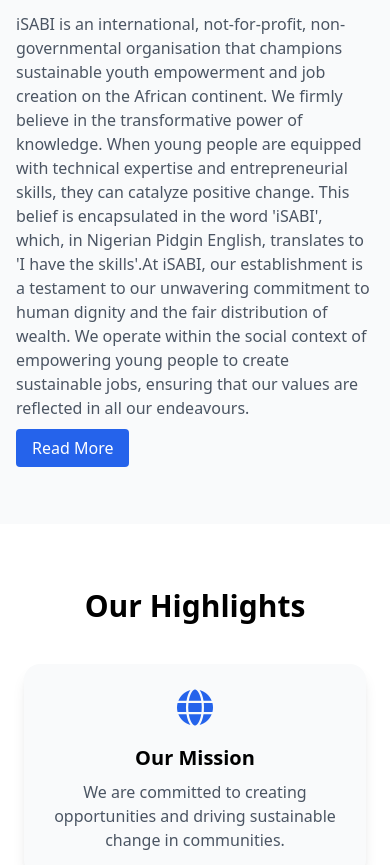
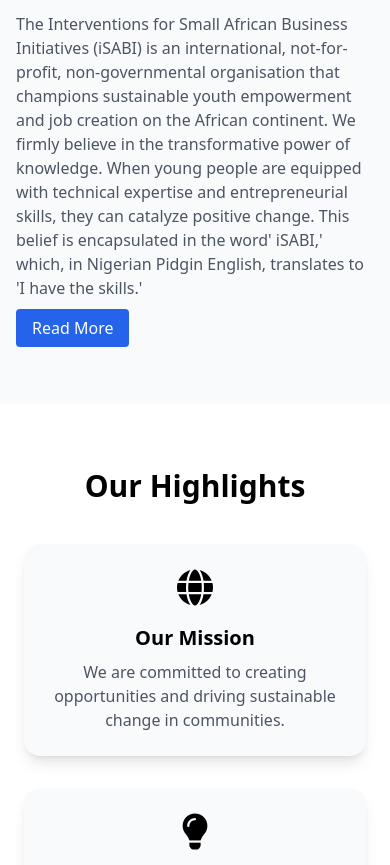
Before and after one commit to favoura21/NGO-Website, a plain HTML site: page index.html in a window 390 px wide. Shown: the part 664-1529 px from the top of the page. Drawn offline with nearby package versions, Linux system fonts and the light colour scheme.

Commit message:
fr commit

```diff
--- a/css/style.css
+++ b/css/style.css
@@ -394,9 +394,6 @@
 }
 .dot.active, .dot:hover {
     background-color: #717171;
-}
-.home{
-    display: none;
 }
 /* Hamburger Animation */
 .nav-toggle.active .bar:nth-child(2) {
@@ -826,9 +823,6 @@
     .slide-overlay{
         display: none;
     }
-    .home{
-        display:block;
-    }
     .sidebar {
         width: 70%;
         left: -100%;
--- a/index.html
+++ b/index.html
@@ -168,28 +168,28 @@
       <div class="slideshow-container">
          <div class="slide active">
             <img src="img/study-group-african-people3.jpg" alt="NGO Conference">
-            <div class="slide-overlay">
+            <!--<div class="slide-overlay">
                <h2 class="text-3xl font-bold mb-4" >Welcome to iSABI</h2>
                <p class="text-white-600 mb-4">iSABI is an international, not-for-profit, non-governmental organisation that champions sustainable youth empowerment and job creation on the African continent.We firmly believe in the transformative power of knowledge.</p>
                <button class="read-more-btn bg-blue-600 text-white px-4 py-2 rounded hover:bg-blue-700"><a href="about.html">Read More</a></button>
-            </div>
+            </div>-->
          </div>
 
          <div class="slide">
             <img src="img/african-2523649.jpg" alt="Community Outreach">
-            <div class="slide-overlay">
+           <!-- <div class="slide-overlay">
                <h2 class="text-3xl font-bold mb-4">Community Impact</h2>
                <p class="text-white-600 mb-4">When young people are equipped with technical expertise and entrepreneurial skills, they can catalyze positive change. This belief is encapsulated in the word 'iSABI', which, in Nigerian Pidgin English, translates to 'I have the skills'.</p>
                <button class="read-more-btn bg-blue-600 text-white px-4 py-2 rounded hover:bg-blue-700"><a href="about.html">Read More</a></button>
-            </div>
+            </div>-->
          </div>
           <div class="slide">
             <img src="img/study-group-african-people.jpg" alt="Community Outreach">
-            <div class="slide-overlay">
+            <!--<div class="slide-overlay">
                  <h2 class="text-3xl font-bold mb-4">Join Our Mission</h2>
                  <p class="text-white-600 mb-4">At iSABI, our establishment is a testament to our unwavering commitment to human dignity and the fair distribution of wealth. We operate within the social context of empowering young people to create sustainable jobs, ensuring that our values are reflected in all our endeavours.</p>
                  <button class="read-more-btn bg-blue-600 text-white px-4 py-2 rounded hover:bg-blue-700"><a href="about.html">Read More</a></button>
-              </div>
+              </div>  -->
          </div>
           <div class="slide">
             <img src="img/medium-shot-students-sitting.jpg" alt="Community Outreach">
@@ -261,11 +261,10 @@
           // Initialize slideshow
           startInterval();
        </script>
-        <div class="py-16 bg-gray-50 home">
+        <div class="py-16 bg-gray-50">
             <div class="container mx-auto px-4">
                <h2 class="text-3xl font-bold text-center mb-4">Welcome To iSABI</h2>
-               <p class="text-gray-600 mb-4">iSABI is an international, not-for-profit, non-governmental organisation that champions sustainable youth empowerment and job creation on the African continent. We firmly believe in the transformative power of knowledge. When young people are equipped with technical expertise and entrepreneurial skills, they can catalyze positive change.
-               This belief is encapsulated in the word 'iSABI', which, in Nigerian Pidgin English, translates to 'I have the skills'.At iSABI, our establishment is a testament to our unwavering commitment to human dignity and the fair distribution of wealth. We operate within the social context of empowering young people to create sustainable jobs, ensuring that our values are reflected in all our endeavours.</p>
+               <p class="text-gray-600 mb-4"> The Interventions for Small African Business Initiatives (iSABI) is an international, not-for-profit, non-governmental organisation that champions sustainable youth empowerment and job creation on the African continent. We firmly believe in the transformative power of knowledge. When young people are equipped with technical expertise and entrepreneurial skills, they can catalyze positive change. This belief is encapsulated in the word' iSABI,' which, in Nigerian Pidgin English, translates to 'I have the skills.'</p>
                <a href="about.html" class="bg-blue-600 text-white px-4 py-2 rounded hover:bg-blue-700">Read More</a>
             </div>
          </div>
@@ -278,21 +277,21 @@
            <div class="grid md:grid-cols-3 gap-8">
              <!-- Mission -->
              <div class="bg-gray-50 rounded-2xl shadow-lg p-6 transition transform hover:scale-105">
-                 <div class="text-blue-600 text-4xl mb-4"><i class="fa-solid fa-globe"></i></div>
+                 <div class="text-black-600 text-4xl mb-4"><i class="fa-solid fa-globe"></i></div>
                  <h3 class="text-xl font-semibold mb-2">Our Mission</h3>
                   <p class="text-gray-600">
                   We are committed to creating opportunities and driving sustainable change in communities.</p>
               </div>
              <!-- Vision -->
               <div class="bg-gray-50 rounded-2xl shadow-lg p-6 transition transform hover:scale-105">
-                 <div class="text-green-600 text-4xl mb-4"><i class="fa-solid fa-lightbulb"></i></div>
+                 <div class="text-black-600 text-4xl mb-4"><i class="fa-solid fa-lightbulb"></i></div>
                 <h3 class="text-xl font-semibold mb-2">Our Vision</h3>
                 <p class="text-gray-600">
                 To build a world where every individual is empowered to thrive and contribute to society.</p>
              </div>
              <!-- Impact -->
                <div class="bg-gray-50 rounded-2xl shadow-lg p-6 transition transform hover:scale-105">
-                  <div class="text-yellow-600 text-4xl mb-4"><i class="fa-solid fa-handshake"></i></div>
+                  <div class="text-black-600 text-4xl mb-4"><i class="fa-solid fa-handshake"></i></div>
                   <h3 class="text-xl font-semibold mb-2">Our Impact</h3>
                   <p class="text-gray-600">
                   Through our programs and initiatives, we have touched lives, empowered communities, and created lasting change.</p>
```
